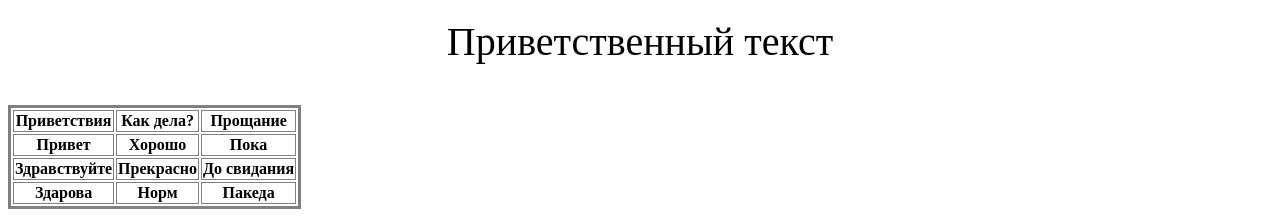
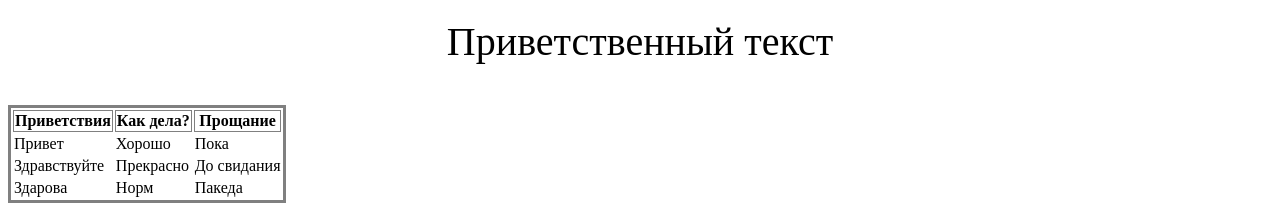
Before and after one commit to babkova-757/privet, a plain HTML site: page index.html in a window 1280 px wide. Shown: the part 657-874 px from the top of the page. Drawn offline with Linux system fonts and the light colour scheme.

Commit message:
Update index.html

```diff
--- a/index.html
+++ b/index.html
@@ -14,19 +14,19 @@
         <th>Прощание</th>
       </tr>
       <tr>
-        <th>Привет</th>
-        <th>Хорошо</th>
-        <th>Пока</th>
+        <td>Привет</td>
+        <td>Хорошо</td>
+        <td>Пока</td>
       </tr>
       <tr>
-        <th>Здравствуйте</th>
-        <th>Прекрасно</th>
-        <th>До свидания</th>
+        <td>Здравствуйте</td>
+        <td>Прекрасно</td>
+        <td>До свидания</td>
       </tr>
       <tr>
-        <th>Здарова</th>
-        <th>Норм</th>
-        <th>Пакеда</th>
+        <td>Здарова</td>
+        <td>Норм</td>
+        <td>Пакеда</td>
       </tr>
     </table>
   </body>
```
